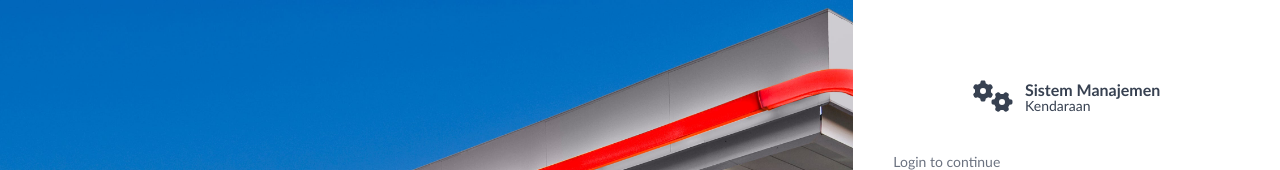
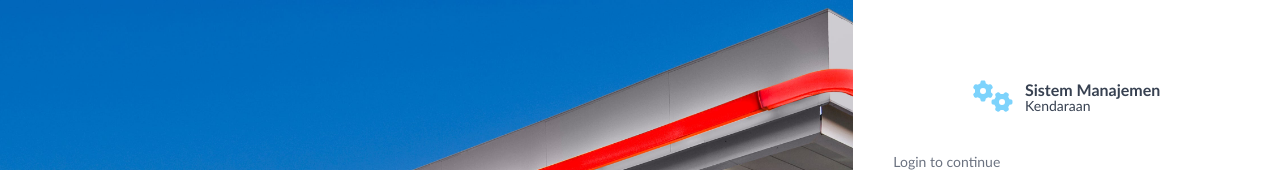
Before and after one commit to faisalach/react-app, a React (Create React App) app: page /login in a window 1280 px wide. Shown: the top 170 px of the page. Built offline with nearby package versions, Linux system fonts and the light colour scheme.

Commit message:
change color logo

```diff
--- a/src/components/Logo.js
+++ b/src/components/Logo.js
@@ -6,7 +6,7 @@ const Logo = ({color}) => {
     return (
         <>
             <div className="flex items-center">
-                <FontAwesomeIcon icon={faGears} className="h-8 mr-3 text-gray-700" />
+                <FontAwesomeIcon icon={faGears} className="h-8 mr-3 text-sky-300" />
                 <div className="h-8">
                     <p style={{lineHeight:'20px'}} className={`p-0 m-0 self-center text-md font-semibold whitespace-nowrap ${color}`}>Sistem Manajemen</p>
                     <p style={{lineHeight:'12px'}} className={`self-center text-sm whitespace-nowrap ${color}`}>Kendaraan</p>
```
